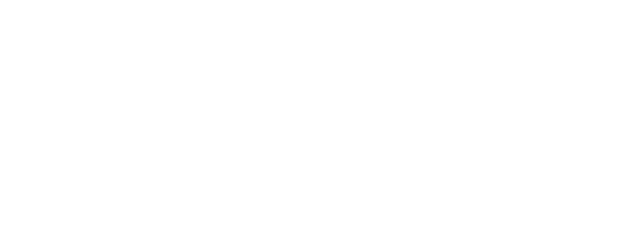
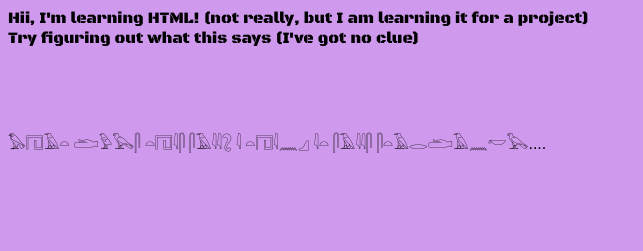
Before and after one commit to harshilarora250/my-cool-site, a plain HTML site: page index.html in a window 1280 px wide. Shown: the whole page, without its empty margins (0-643 px from the left). Drawn offline with Linux system fonts and the light colour scheme; a web font is replaced by a local one.

Commit message:
Added the title text and sub text
The title says a lot....

```diff
--- a/index.html
+++ b/index.html
@@ -4,8 +4,24 @@
     <meta charset="UTF-8">
     <meta name="viewport" content="width=device-width, initial-scale=1.0">
     <title>My Super Cool Site - For Stardance</title>
+    <link rel="stylesheet" href="style.css">
+    <link rel="preconnect" href="https://fonts.googleapis.com">
+<link rel="preconnect" href="https://fonts.gstatic.com" crossorigin>
+<link href="https://fonts.googleapis.com/css2?family=Hibur+Mono&display=swap" rel="stylesheet">
+<link rel="preconnect" href="https://fonts.googleapis.com">
+<link rel="preconnect" href="https://fonts.gstatic.com" crossorigin>
+<link href="https://fonts.googleapis.com/css2?family=Noto+Sans+Egyptian+Hieroglyphs&display=swap" rel="stylesheet">
+<link rel="preconnect" href="https://fonts.googleapis.com">
+<link rel="preconnect" href="https://fonts.gstatic.com" crossorigin>
+<link href="https://fonts.googleapis.com/css2?family=Black+Ops+One&display=swap" rel="stylesheet">
 </head>
 <body>
+    <div class="welcome-box">
+        Hii, I'm learning HTML! (not really, but I am learning it for a project) Try figuring out what this says (I've got no clue)
+    </div>
+    <div class="interesting-box">
+        𓅃𓉔𓄿𓏏 𓂧𓅱𓅂𓋴 𓏏𓉔𓇋𓋴 𓋴𓄿𓇌𓃇 𓇋 𓏏𓉔𓇋𓈖𓈎 𓇋𓏏 𓋴𓄿𓇌𓋴 𓋴𓏏𓄿𓂋𓂧𓄿𓈖𓎢𓅂....
+    </div>
 
 </body>
 </html>
--- a/style.css
+++ b/style.css
@@ -0,0 +1,15 @@
+body {
+    background-color: #CF99ED;
+}
+
+.welcome-box {
+    font-family: 'Black Ops One', cursive;
+    height: 120px;
+    width: 600px;
+}
+
+.interesting-box {
+    font-family: 'noto sans egyptian hieroglyphs', sans-serif;
+    height: 120px;
+    width: 600px;
+}
```
